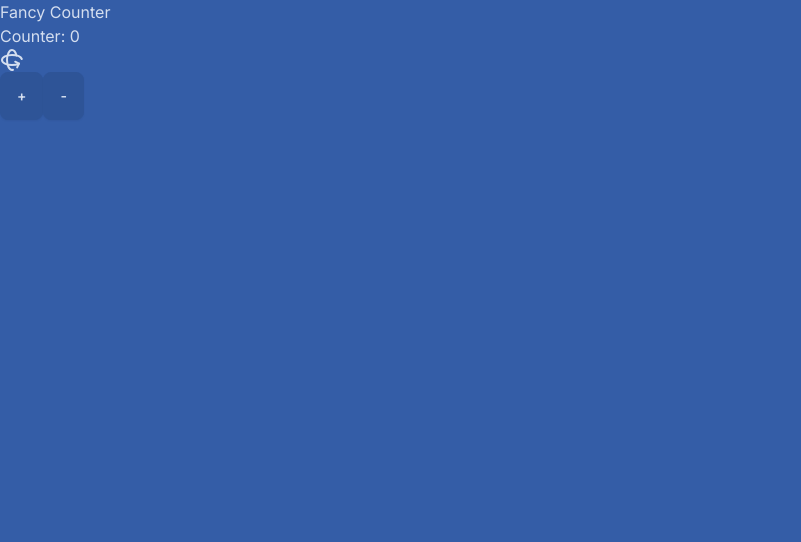
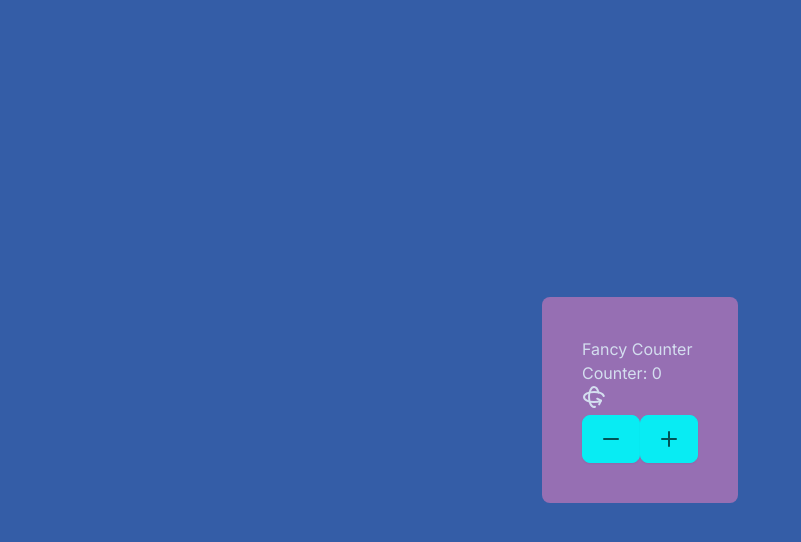
Before and after one commit to aaronaltman/fancy_counter_2, a Next.js app: page / in a window 1280 px wide. Shown: the top 542 px of the page, without its empty margins (0-801 px from the left). Built offline with nearby package versions, Linux system fonts and the light colour scheme.

Commit message:
card and counter

```diff
--- a/src/app/page.tsx
+++ b/src/app/page.tsx
@@ -1,18 +1,9 @@
-import Reset from "@/components/reset";
-import Title from "@/components/title";
+import Card from "@/components/card";
 
 export default function Home() {
   return (
     <main>
-      <div>
-        <Title />
-        <p>Counter: 0</p>
-        <Reset />
-        <div>
-          <button className="btn">+</button>
-          <button className="btn">-</button>
-        </div>
-      </div>
+      <Card />
     </main>
   );
 }
--- /dev/null
+++ b/src/components/card.tsx
@@ -0,0 +1,18 @@
+import React from "react";
+import Title from "./title";
+import Reset from "./reset";
+import CounterButtons from "./counter-buttons";
+import Count from "./count";
+
+export default function Card() {
+  return (
+    <div className="flex flex-col justify-center items-center min-h-screen">
+      <div className="bg-secondary p-10 rounded-lg">
+        <Title />
+        <Count />
+        <Reset />
+        <CounterButtons />
+      </div>
+    </div>
+  );
+}
--- a/src/components/count.tsx
+++ b/src/components/count.tsx
@@ -1,5 +1,5 @@
 import React from "react";
 
 export default function Count() {
-  return <div>count</div>;
+  return <p>Counter: 0</p>;
 }
--- a/src/components/counter-buttons.tsx
+++ b/src/components/counter-buttons.tsx
@@ -1,5 +1,15 @@
+import { Minus, Plus } from "lucide-react";
 import React from "react";
 
 export default function CounterButtons() {
-  return <div>counter-buttons</div>;
+  return (
+    <div>
+      <button className="btn btn-primary">
+        <Minus />
+      </button>
+      <button className="btn btn-primary">
+        <Plus />
+      </button>
+    </div>
+  );
 }
--- a/src/components/reset.tsx
+++ b/src/components/reset.tsx
@@ -1,10 +1,18 @@
+"use client";
+
 import { Rotate3D } from "lucide-react";
 import React from "react";
 
 export default function Reset() {
   return (
     <>
-      <Rotate3D />
+      <button
+        onClick={(e) => {
+          console.log(e);
+        }}
+      >
+        <Rotate3D />
+      </button>
     </>
   );
 }
```
